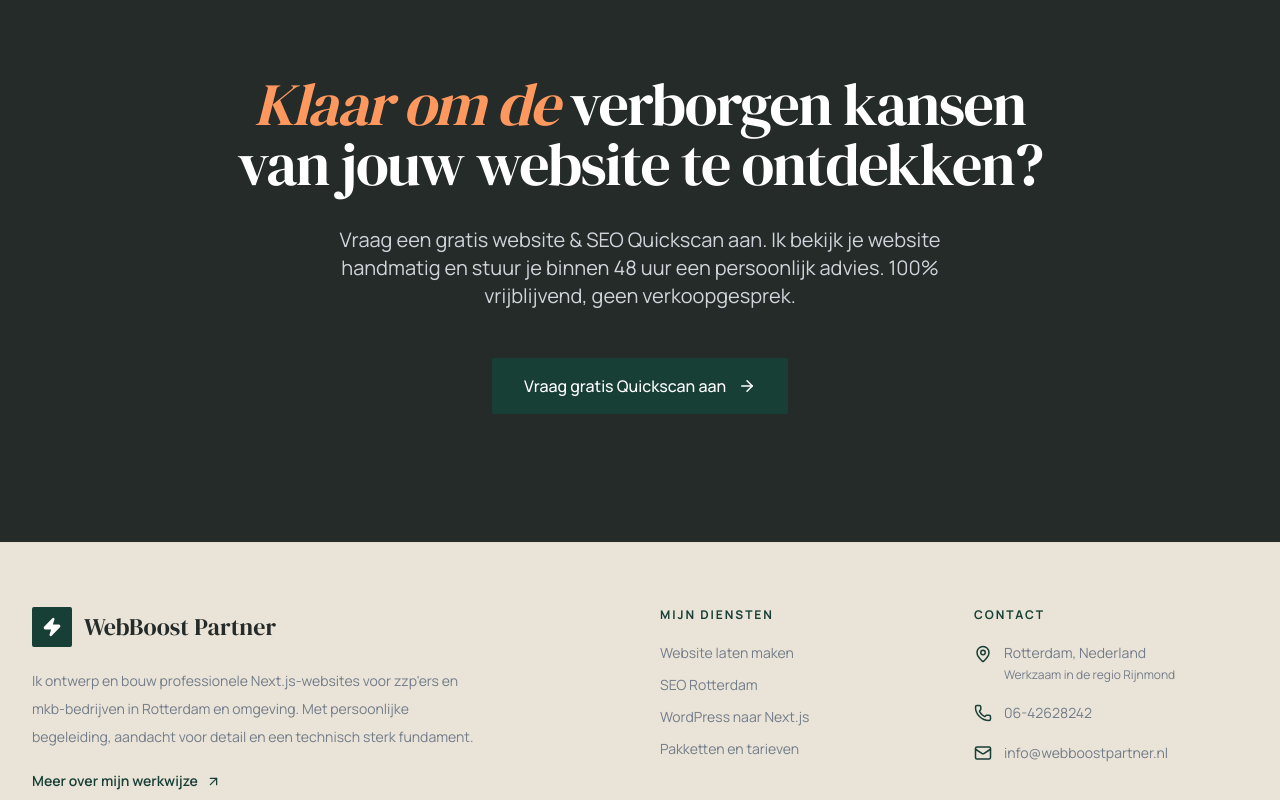
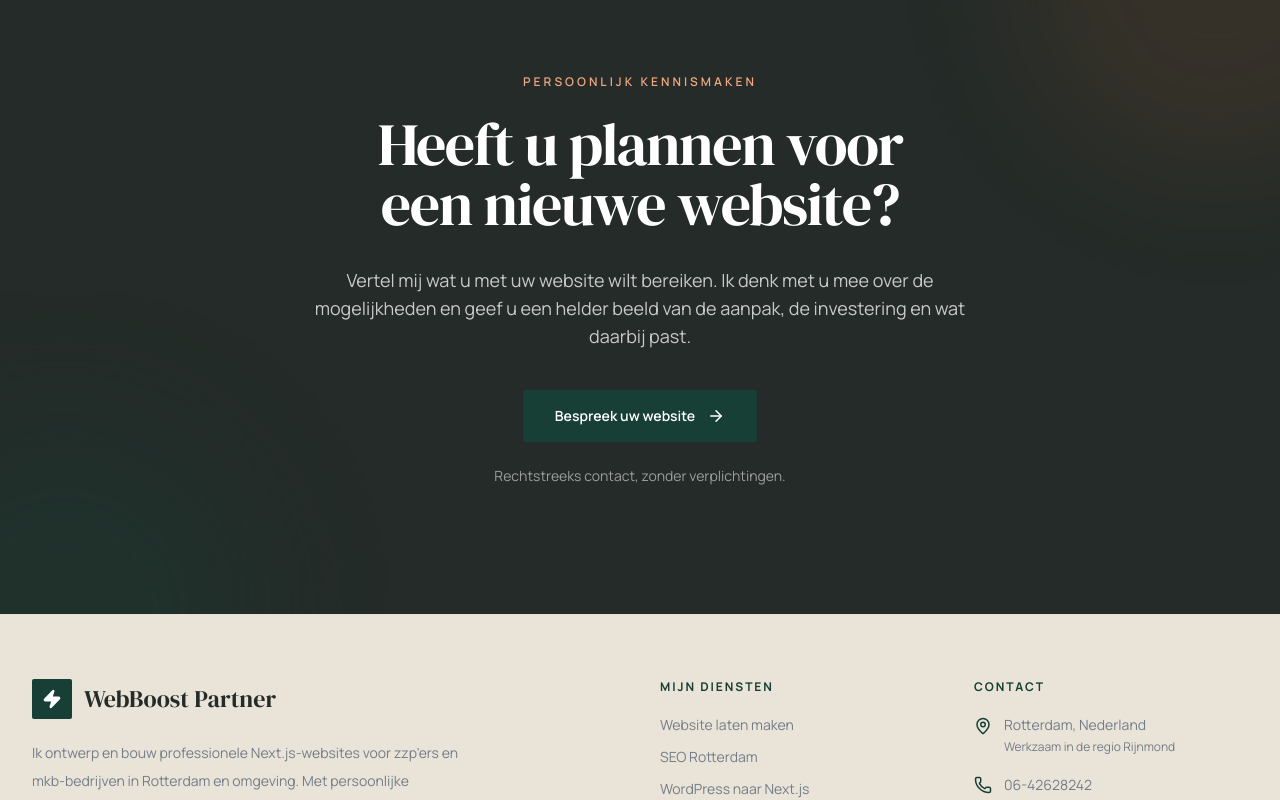
Before and after one commit to Maximustopdeals/testsite-webboostpartner, a Next.js app: page / in a window 1280 px wide. Shown: the part 2980-3780 px from the top of the page. Built offline with nearby package versions, Linux system fonts and the light colour scheme.

Commit message:
Update CTASection content and styles

```diff
--- a/components/CTASection.tsx
+++ b/components/CTASection.tsx
@@ -9,50 +9,55 @@ interface CTASectionProps {
 }
 
 export default function CTASection({
-  title = "Klaar om de verborgen kansen van jouw website te ontdekken?",
-  subtitle = "Vraag een gratis website & SEO Quickscan aan. Ik bekijk je website handmatig en stuur je binnen 48 uur een persoonlijk advies. 100% vrijblijvend, geen verkoopgesprek.",
-  button = "Vraag gratis Quickscan aan",
-  href = "/contact?intent=quickscan",
+  title = "Heeft u plannen voor een nieuwe website?",
+  subtitle = "Vertel mij wat u met uw website wilt bereiken. Ik denk met u mee over de mogelijkheden en geef u een helder beeld van de aanpak, de investering en wat daarbij past.",
+  button = "Bespreek uw website",
+  href = "/contact?intent=advies",
 }: CTASectionProps) {
   return (
     <section
-      className="bg-foreground text-white py-24 sm:py-32 relative overflow-hidden"
+      className="relative overflow-hidden bg-foreground py-24 text-white sm:py-32"
       data-testid="cta-section"
     >
-      <div className="max-w-5xl mx-auto px-6 lg:px-8 relative z-10 text-center flex flex-col items-center">
-        <h2 className="font-serif text-4xl sm:text-5xl lg:text-6xl tracking-tight leading-[1.1] mb-8 text-balance max-w-4xl text-white">
-          {title.split(" ").map((word, index) => {
-            if (index < 3) {
-              return (
-                <span
-                  key={index}
-                  className="text-[#FF985F] italic"
-                >
-                  {word}{" "}
-                </span>
-              );
-            }
+      <div
+        aria-hidden="true"
+        className="pointer-events-none absolute -right-32 -top-40 h-96 w-96 rounded-full bg-brand-accent/10 blur-3xl"
+      />
 
-            return <span key={index}>{word} </span>;
-          })}
+      <div
+        aria-hidden="true"
+        className="pointer-events-none absolute -bottom-48 -left-32 h-96 w-96 rounded-full bg-brand/30 blur-3xl"
+      />
+
+      <div className="relative z-10 mx-auto flex max-w-5xl flex-col items-center px-6 text-center lg:px-8">
+        <p className="mb-6 font-sans text-xs font-semibold uppercase tracking-[0.25em] text-[#F0A77F]">
+          Persoonlijk kennismaken
+        </p>
+
+        <h2 className="mb-8 max-w-4xl font-serif text-4xl leading-[1.1] tracking-tight text-white text-balance sm:text-5xl lg:text-6xl">
+          {title}
         </h2>
 
-        <p className="text-lg sm:text-xl text-gray-300 max-w-2xl mb-12 leading-relaxed font-sans">
+        <p className="mb-10 max-w-2xl font-sans text-base leading-relaxed text-white/75 sm:text-lg">
           {subtitle}
         </p>
 
         <Link
           href={href}
-          className="inline-flex items-center gap-2 bg-brand-accessible text-white font-sans font-medium px-8 py-4 rounded-sm hover:bg-brand-accessible-hover transition-all duration-300 focus-visible:outline-none focus-visible:ring-2 focus-visible:ring-white focus-visible:ring-offset-2 focus-visible:ring-offset-foreground"
+          className="inline-flex items-center gap-3 rounded-sm bg-brand-accessible px-8 py-4 font-sans text-sm font-semibold text-white transition-colors duration-300 hover:bg-brand-accessible-hover focus-visible:outline-none focus-visible:ring-2 focus-visible:ring-white focus-visible:ring-offset-2 focus-visible:ring-offset-foreground"
           data-testid="cta-button"
         >
           {button}
           <ArrowRight
             size={18}
-            className="ml-1"
             aria-hidden="true"
+            className="transition-transform duration-300 group-hover:translate-x-1"
           />
         </Link>
+
+        <p className="mt-6 font-sans text-sm text-white/55">
+          Rechtstreeks contact, zonder verplichtingen.
+        </p>
       </div>
     </section>
   );
```
